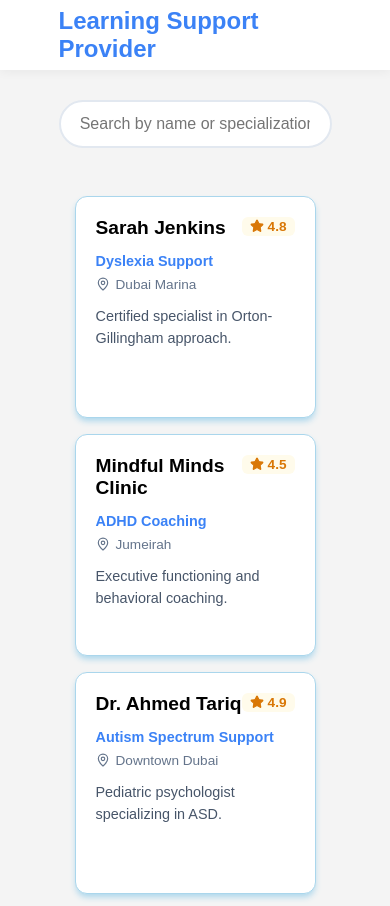
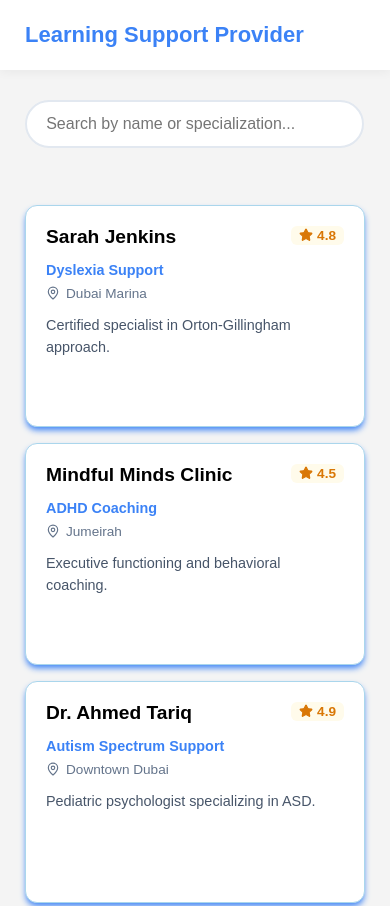
Before and after one commit to Aryan5084102/habot-learning-support-provider, a Next.js app in the folder habot-learing/: page / in a window 390 px wide. Shown: the top 906 px of the page. Built offline with nearby package versions, Linux system fonts and the light colour scheme.

Commit message:
fix responsive

```diff
--- a/habot-learing/app/styles/Loading.module.scss
+++ b/habot-learing/app/styles/Loading.module.scss
@@ -10,6 +10,12 @@
   transform: translateZ(0);
   display: inline-block;
   margin: 350px auto;
+
+  @media (max-width: 768px){
+      font-size: 10px;
+      width: 5px;
+      height: 5px;
+  }
 }
 
 @keyframes mulShdSpin {
--- a/habot-learing/app/styles/Navbar.module.scss
+++ b/habot-learing/app/styles/Navbar.module.scss
@@ -4,12 +4,19 @@
   display: flex;
   align-items: center;
   justify-content: space-between;
-//   padding: 0 10%;
   box-shadow: 0 2px 10px rgba(0,0,0,0.05);
-  position: sticky;
-  top: 0;
-  z-index: 100;
+  z-index: 1000;
   margin-bottom: 30px;
+
+
+  @media  (max-width: 768px) {
+        position: fixed;
+        top: 0;
+        width: 100%;
+        height: 70px;
+        display: flex;
+        align-items: center;
+    }
 
   .logo {
     width: 70%;
@@ -19,6 +26,15 @@
     color: #3b82f6;
     text-decoration: none;
   }
+
+   @media  (max-width: 768px) {
+      .logo{
+        font-size: 22px;
+        margin: 0px 25px;
+        width: 100%;
+      }
+    }
+}
 
   .navLinks {
     display: flex;
@@ -35,4 +51,3 @@
       }
     }
   }
-}
--- a/habot-learing/app/styles/ProviderCard.module.scss
+++ b/habot-learing/app/styles/ProviderCard.module.scss
@@ -9,7 +9,7 @@
   text-decoration: none;
   color: $subtitle;
   overflow: hidden;
-  box-shadow: 0 4px 6px -1px $bg-color;
+  box-shadow: 0 4px 6px -1px $main-text;
   transition: border-color 0.3s ease;
 
   &:hover {
--- a/habot-learing/app/styles/ProviderDetail.module.scss
+++ b/habot-learing/app/styles/ProviderDetail.module.scss
@@ -4,6 +4,13 @@
   width: 70%;
   margin: 2rem auto;
   padding: 0 1rem;
+
+  @media (max-width: 768px){
+      width: 87%;
+      padding: 0;
+      margin: 100px 25px 0px 25px;
+
+  }
 
   .backButton {
     display: flex;
@@ -24,7 +31,13 @@
     background: white;
     padding: 2.5rem;
     border-radius: 12px;
+    margin-bottom: 30px;
     box-shadow: 0 4px 6px -1px rgba(0, 0, 0, 0.1);
+
+    @media (max-width: 768px){
+      grid-template-columns: repeat(auto-fill, minmax(250px, 1fr));
+      padding: 25px;
+    }
 
     .header {
       display: flex;
--- a/habot-learing/app/styles/ProviderList.module.scss
+++ b/habot-learing/app/styles/ProviderList.module.scss
@@ -1,7 +1,10 @@
 .container {
     width: 70%;
     margin: 0px auto;
-}
+
+    @media (max-width: 768px){
+      width: 100%;
+    }
 
 .grid {
   display: grid;
@@ -12,14 +15,15 @@
    @media (max-width: 768px) {
     grid-template-columns: repeat(auto-fill, minmax(250px, 1fr));
     gap: 1.5rem;
-    padding: 1rem;
+    padding: 25px;
   }
 
-  // Mobile adjustments
   @media (max-width: 480px) {
-    grid-template-columns: 1fr; // Single column on small phones
+    grid-template-columns: 1fr;
     gap: 1rem;
   }
 }
 
 .noResults { text-align: center; color: #64748b; padding: 2rem; }
+
+}
--- a/habot-learing/app/styles/SearchBar.module.scss
+++ b/habot-learing/app/styles/SearchBar.module.scss
@@ -5,6 +5,11 @@
   margin-bottom: 2rem;
   display: flex;
   justify-content: start;
+
+  @media (max-width: 768px){
+    width: 87%;
+    margin: 100px 25px 0px 25px;
+  }
 
   .searchInput {
     width: 100%;
@@ -18,7 +23,7 @@
     transition: border-color 0.2s;
 
     &:focus {
-      border-color: $bg-color;
+      border-color: $main-text;
     }
   }
 }
```
